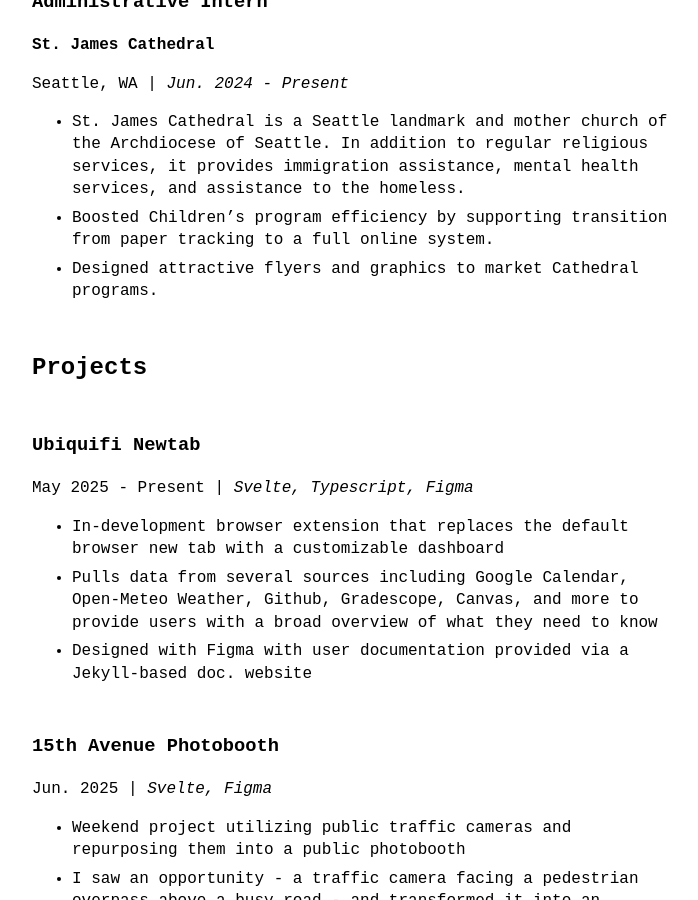
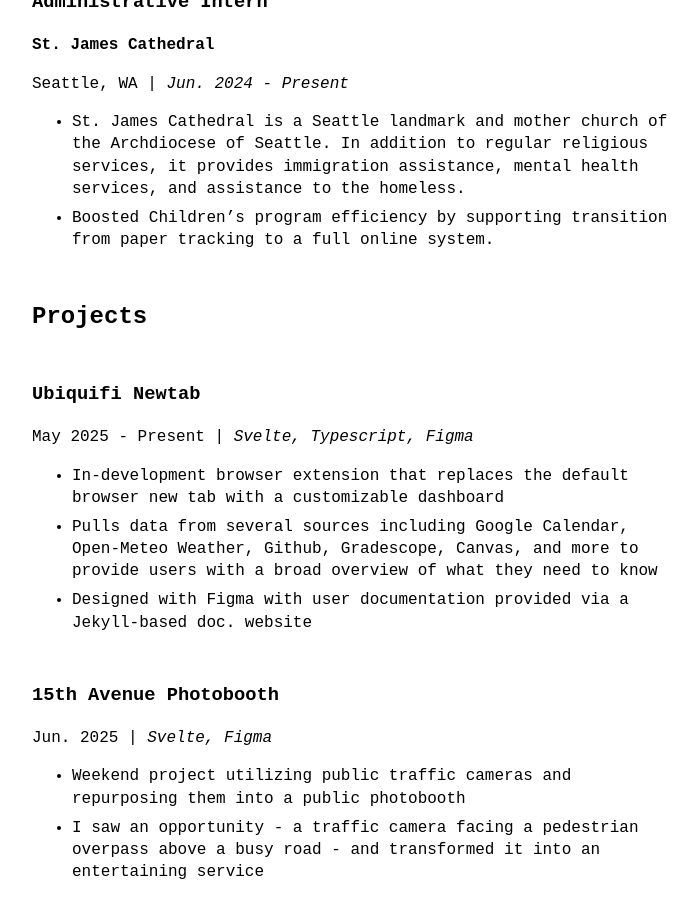
Before and after one commit to jbko6/PersonalWebsiteV5, a Jekyll site: the page built from index.md, in a window 1280 px wide and 900 px high, scrolled down 2057 px. Shown: the whole window, without its empty margins (288-986 px from the left). Built offline with Jekyll 4.4.1, drawn with Linux system fonts in a browser that asks for light colours.

Commit message:
Update resume.yml

```diff
--- a/_data/resume.yml
+++ b/_data/resume.yml
@@ -40,7 +40,6 @@
     details:
       - St. James Cathedral is a Seattle landmark and mother church of the Archdiocese of Seattle. In addition to regular religious services, it provides immigration assistance, mental health services, and assistance to the homeless.
       - Boosted Children’s program efficiency by supporting transition from paper tracking to a full online system.
-      - Designed attractive flyers and graphics to market Cathedral programs.
 
 projects:
   - title: Ubiquifi Newtab
```
